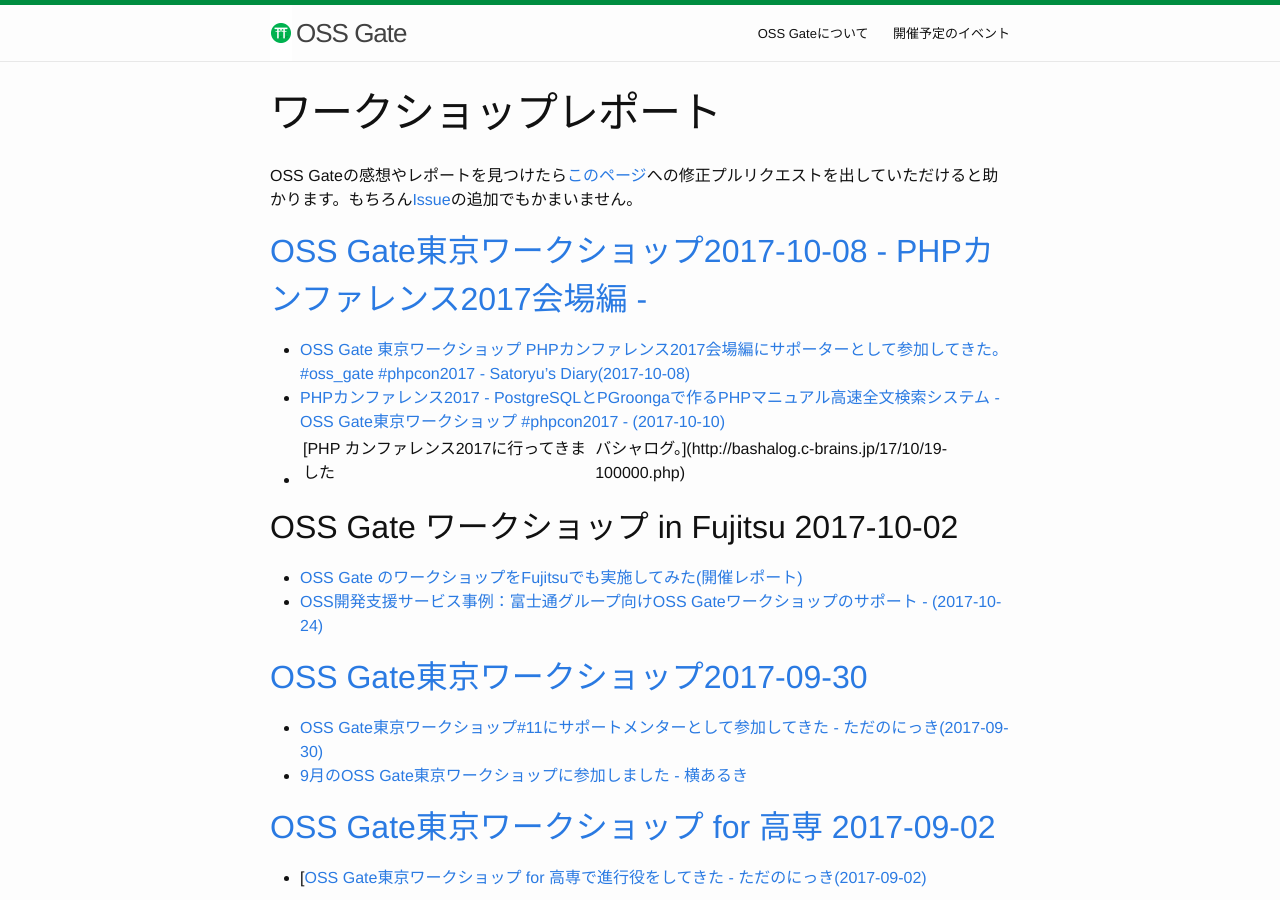
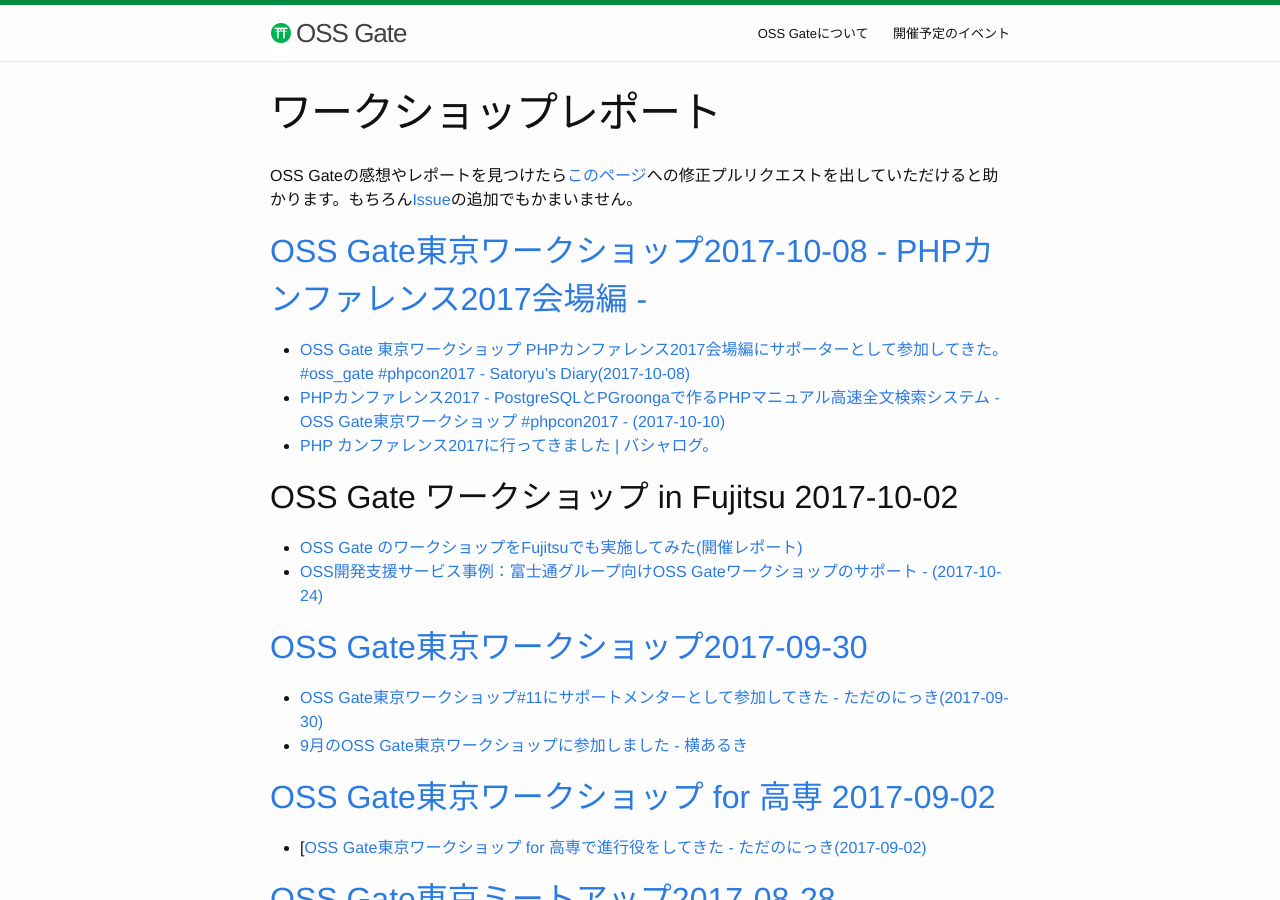
Before and after one commit to oss-gate/oss-gate.github.io, a Jekyll site: the page built from workshop/report.md, in a window 1280 px wide and 900 px high. Built offline with Jekyll 4.4.1, drawn with Linux system fonts in a browser that asks for light colours; comment, search, counter and statistics services are not loaded.

Commit message:
Fix syntax

```diff
--- a/workshop/report.md
+++ b/workshop/report.md
@@ -8,7 +8,7 @@
 ## [OSS Gate東京ワークショップ2017-10-08 - PHPカンファレンス2017会場編 -](https://phpcon.connpass.com/event/66822/)
   * [OSS Gate 東京ワークショップ PHPカンファレンス2017会場編にサポーターとして参加してきた。 #oss_gate #phpcon2017 - Satoryu's Diary(2017-10-08)](https://satoryu-diary.herokuapp.com/20171008.html#p01)
   * [PHPカンファレンス2017 - PostgreSQLとPGroongaで作るPHPマニュアル高速全文検索システム - OSS Gate東京ワークショップ #phpcon2017 - (2017-10-10)](http://www.clear-code.com/blog/2017/10/10.html)
-  * [PHP カンファレンス2017に行ってきました | バシャログ。](http://bashalog.c-brains.jp/17/10/19-100000.php)
+  * [PHP カンファレンス2017に行ってきました \| バシャログ。](http://bashalog.c-brains.jp/17/10/19-100000.php)
 
 ## OSS Gate ワークショップ in Fujitsu 2017-10-02
   * [OSS Gate のワークショップをFujitsuでも実施してみた(開催レポート)](/report/workshop/2017/10/02/workshop-report-in-fujitsu.html)
```
